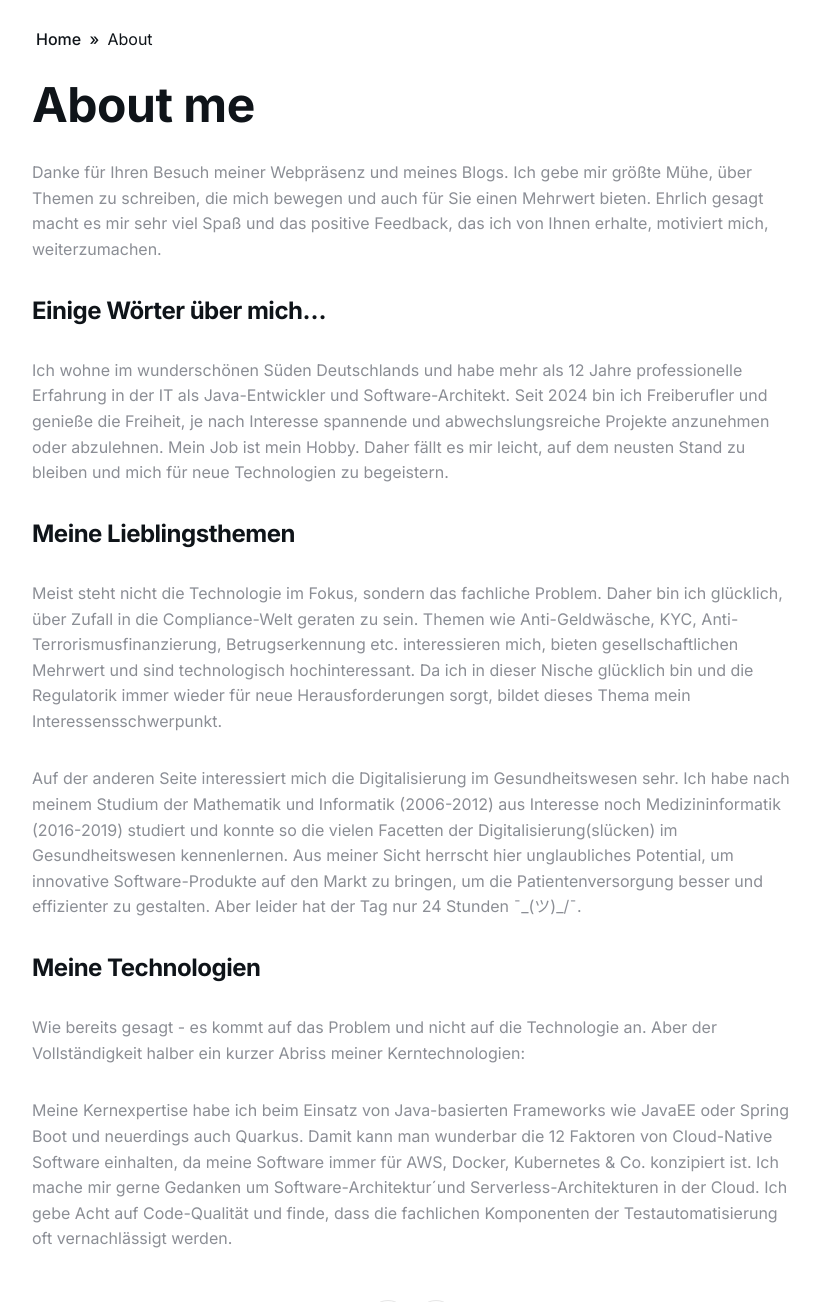
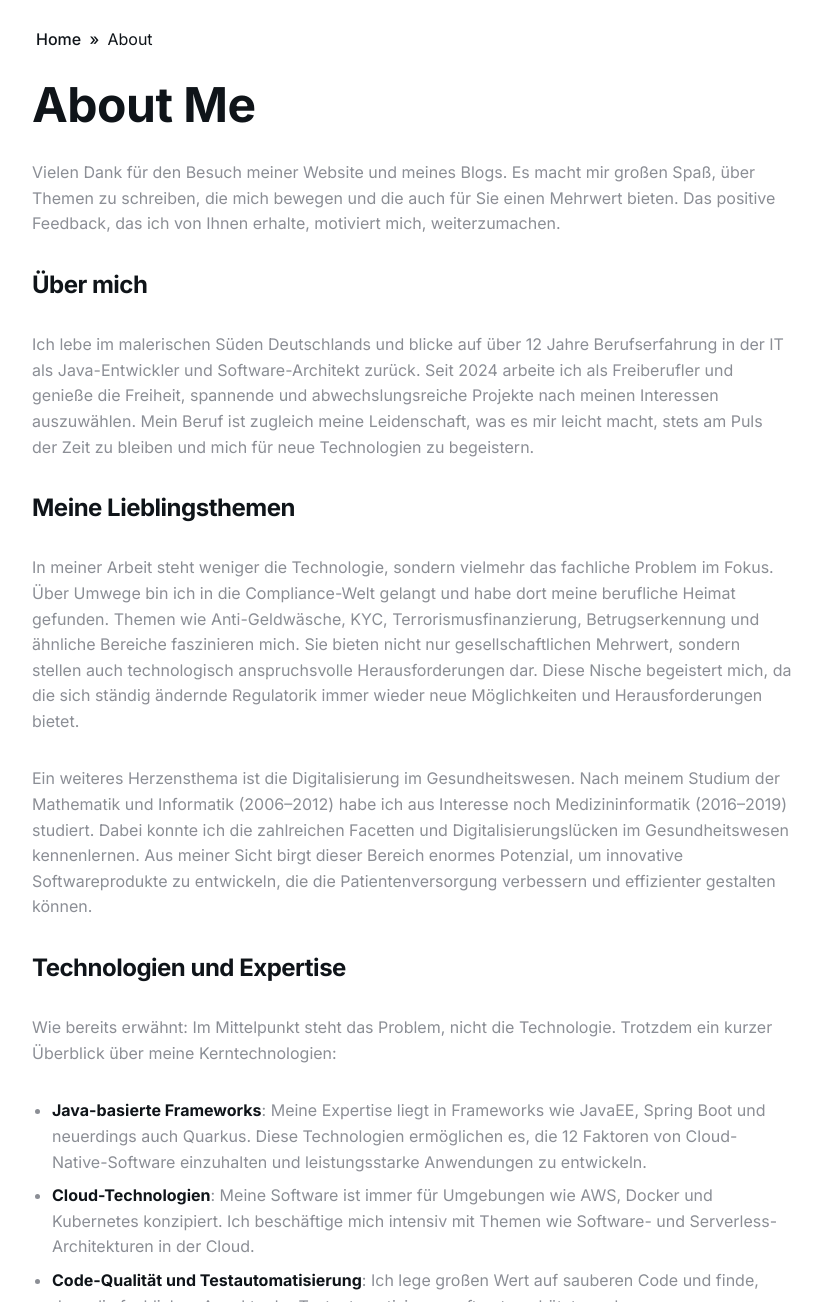
Before and after one commit to Rokko11/Rokko11.github.io, a Jekyll site: the page built from _pages/about.md, in a window 1280 px wide and 1400 px high, scrolled down 339 px, cut to the strip 98-1400 px from the top of the window. Shown: the whole strip, without its empty margins (228-1050 px from the left). Built offline with Jekyll 4.4.1, drawn with Linux system fonts in a browser that asks for light colours; some of the changed text lies outside the part shown.

Commit message:
about.md aktualisieren

```diff
--- a/_pages/about.md
+++ b/_pages/about.md
@@ -1,24 +1,28 @@
 ---
 layout: page
-title: About me
-description: Danke für Ihren Besuch meiner Webpräsenz und meines Blogs. Ich gebe mir größte Mühe, über Themen zu schreiben, die mich bewegen und auch für Sie einen Mehrwert bieten. Ehrlich gesagt macht es mir sehr viel Spaß und das positive Feedback, das ich von Ihnen erhalte, motiviert mich, weiterzumachen.
+title: About Me
+description: Vielen Dank für den Besuch meiner Website und meines Blogs. Es macht mir großen Spaß, über Themen zu schreiben, die mich bewegen und die auch für Sie einen Mehrwert bieten. Das positive Feedback, das ich von Ihnen erhalte, motiviert mich, weiterzumachen.
 permalink: /about/
 label: Java, Spring Boot, Testautomatisierung, Cloud, Software-Architektur
 page_cover: '/images/hintergrund-unsplash.jpg'
 ---
 
-### Einige Wörter über mich...
+### Über mich
 
-Ich wohne im wunderschönen Süden Deutschlands und habe mehr als 12 Jahre professionelle Erfahrung in der IT als Java-Entwickler und Software-Architekt. Seit 2024 bin ich Freiberufler und genieße die Freiheit, je nach Interesse spannende und abwechslungsreiche Projekte anzunehmen oder abzulehnen. Mein Job ist mein Hobby. Daher fällt es mir leicht, auf dem neusten Stand zu bleiben und mich für neue Technologien zu begeistern.
+Ich lebe im malerischen Süden Deutschlands und blicke auf über 12 Jahre Berufserfahrung in der IT als Java-Entwickler und Software-Architekt zurück. Seit 2024 arbeite ich als Freiberufler und genieße die Freiheit, spannende und abwechslungsreiche Projekte nach meinen Interessen auszuwählen. Mein Beruf ist zugleich meine Leidenschaft, was es mir leicht macht, stets am Puls der Zeit zu bleiben und mich für neue Technologien zu begeistern.
 
 ### Meine Lieblingsthemen
 
-Meist steht nicht die Technologie im Fokus, sondern das fachliche Problem. Daher bin ich glücklich, über Zufall in die Compliance-Welt geraten zu sein. Themen wie Anti-Geldwäsche, KYC, Anti-Terrorismusfinanzierung, Betrugserkennung etc. interessieren mich, bieten gesellschaftlichen Mehrwert und sind technologisch hochinteressant. Da ich in dieser Nische glücklich bin und die Regulatorik immer wieder für neue Herausforderungen sorgt, bildet dieses Thema mein Interessensschwerpunkt.
+In meiner Arbeit steht weniger die Technologie, sondern vielmehr das fachliche Problem im Fokus. Über Umwege bin ich in die Compliance-Welt gelangt und habe dort meine berufliche Heimat gefunden. Themen wie Anti-Geldwäsche, KYC, Terrorismusfinanzierung, Betrugserkennung und ähnliche Bereiche faszinieren mich. Sie bieten nicht nur gesellschaftlichen Mehrwert, sondern stellen auch technologisch anspruchsvolle Herausforderungen dar. Diese Nische begeistert mich, da die sich ständig ändernde Regulatorik immer wieder neue Möglichkeiten und Herausforderungen bietet.
 
-Auf der anderen Seite interessiert mich die Digitalisierung im Gesundheitswesen sehr. Ich habe nach meinem Studium der Mathematik und Informatik (2006-2012) aus Interesse noch Medizininformatik (2016-2019) studiert und konnte so die vielen Facetten der Digitalisierung(slücken) im Gesundheitswesen kennenlernen. Aus meiner Sicht herrscht hier unglaubliches Potential, um innovative Software-Produkte auf den Markt zu bringen, um die Patientenversorgung besser und effizienter zu gestalten. Aber leider hat der Tag nur 24 Stunden ¯\_(ツ)_/¯.
+Ein weiteres Herzensthema ist die Digitalisierung im Gesundheitswesen. Nach meinem Studium der Mathematik und Informatik (2006–2012) habe ich aus Interesse noch Medizininformatik (2016–2019) studiert. Dabei konnte ich die zahlreichen Facetten und Digitalisierungslücken im Gesundheitswesen kennenlernen. Aus meiner Sicht birgt dieser Bereich enormes Potenzial, um innovative Softwareprodukte zu entwickeln, die die Patientenversorgung verbessern und effizienter gestalten können.
 
-### Meine Technologien
+### Technologien und Expertise
 
-Wie bereits gesagt - es kommt auf das Problem und nicht auf die Technologie an. Aber der Vollständigkeit halber ein kurzer Abriss meiner Kerntechnologien:
+Wie bereits erwähnt: Im Mittelpunkt steht das Problem, nicht die Technologie. Trotzdem ein kurzer Überblick über meine Kerntechnologien:
 
-Meine Kernexpertise habe ich beim Einsatz von Java-basierten Frameworks wie JavaEE oder Spring Boot und neuerdings auch Quarkus. Damit kann man wunderbar die 12 Faktoren von Cloud-Native Software einhalten, da meine Software immer für AWS, Docker, Kubernetes & Co. konzipiert ist. Ich mache mir gerne Gedanken um Software-Architektur´und Serverless-Architekturen in der Cloud. Ich gebe Acht auf Code-Qualität und finde, dass die fachlichen Komponenten der Testautomatisierung oft vernachlässigt werden.
+- **Java-basierte Frameworks**: Meine Expertise liegt in Frameworks wie JavaEE, Spring Boot und neuerdings auch Quarkus. Diese Technologien ermöglichen es, die 12 Faktoren von Cloud-Native-Software einzuhalten und leistungsstarke Anwendungen zu entwickeln.
+- **Cloud-Technologien**: Meine Software ist immer für Umgebungen wie AWS, Docker und Kubernetes konzipiert. Ich beschäftige mich intensiv mit Themen wie Software- und Serverless-Architekturen in der Cloud.
+- **Code-Qualität und Testautomatisierung**: Ich lege großen Wert auf sauberen Code und finde, dass die fachlichen Aspekte der Testautomatisierung oft unterschätzt werden.
+
+Für mich geht es letztlich darum, die beste Lösung für ein Problem zu finden – unabhängig von der Technologie.
```
